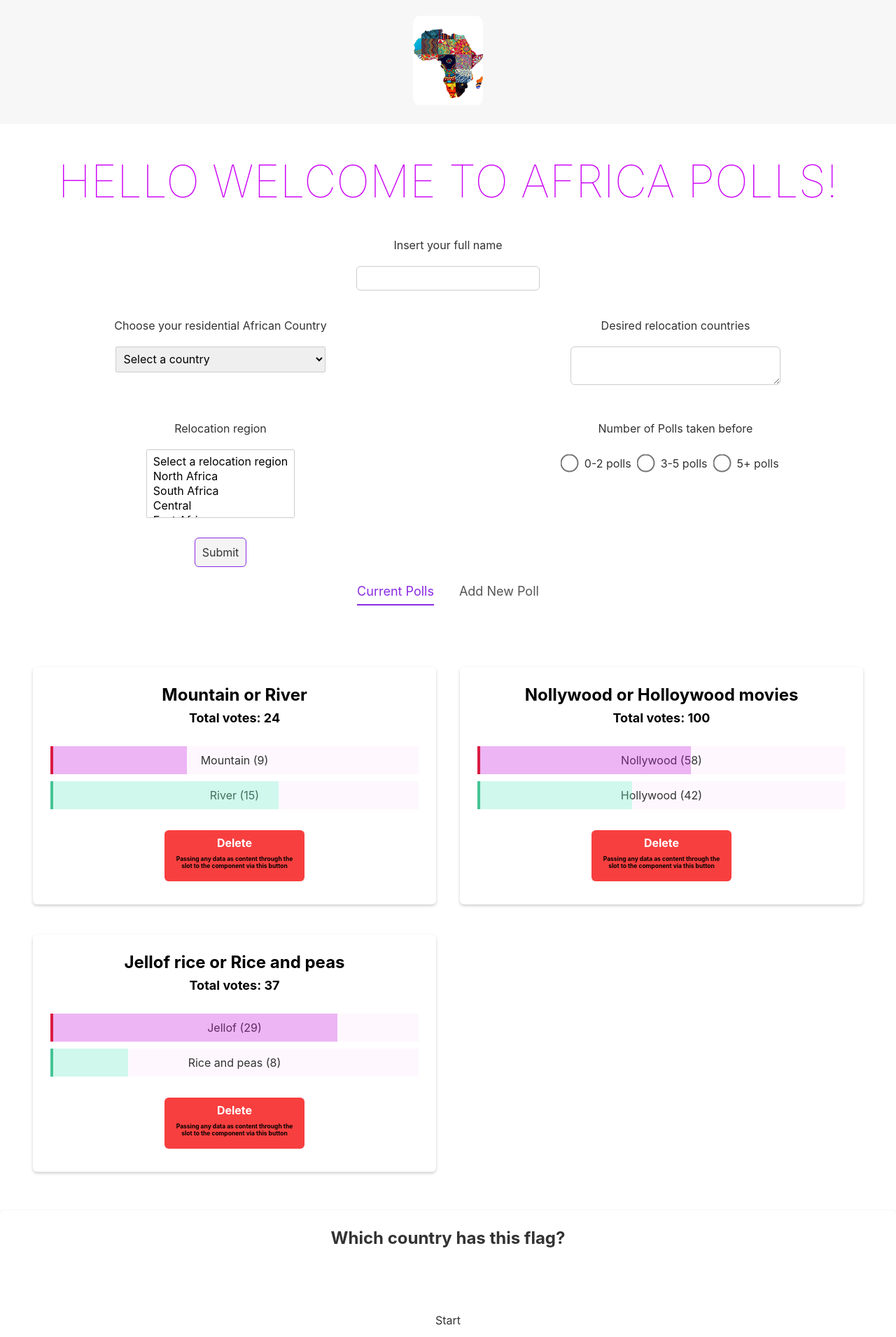
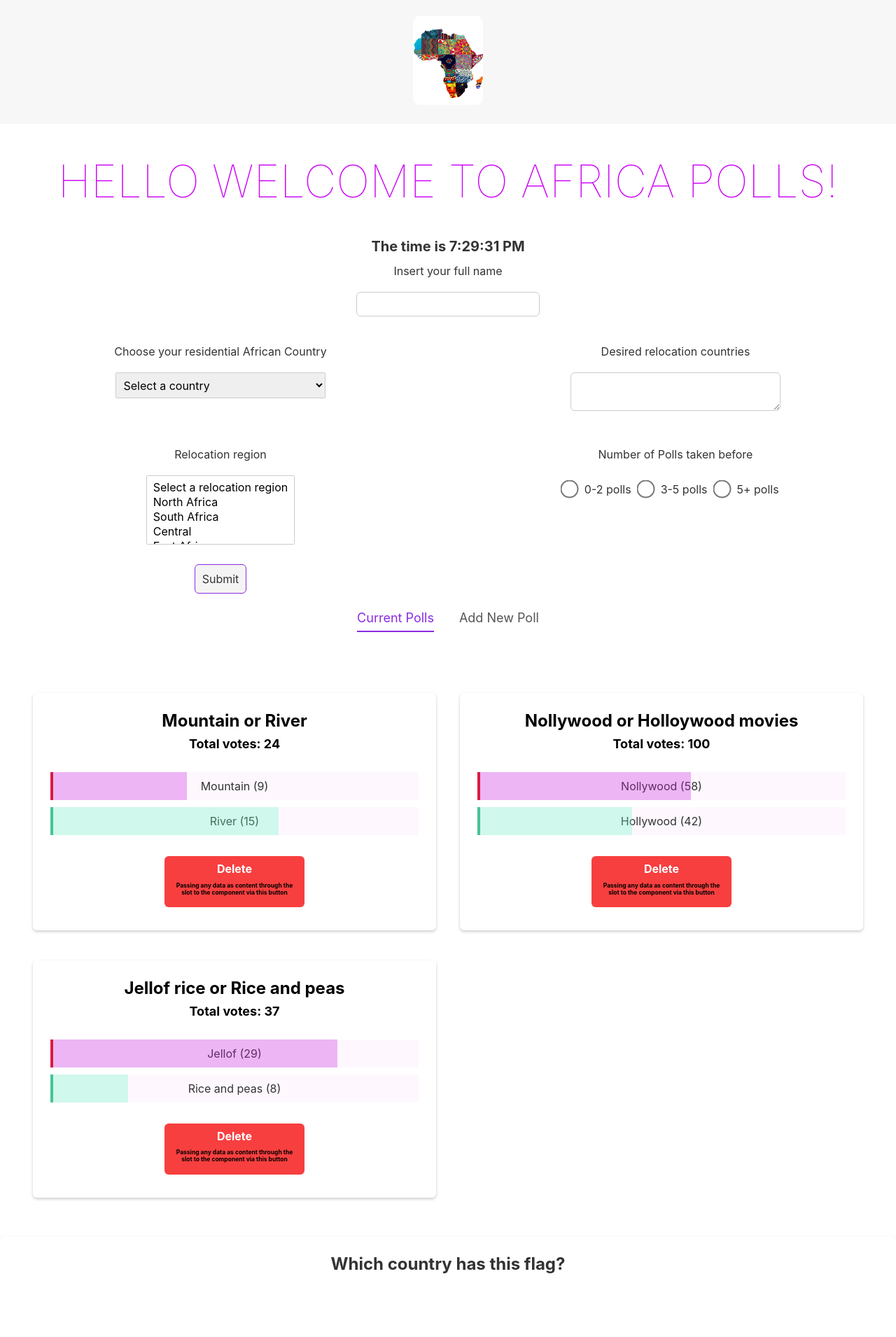
Before and after one commit to NewCoderCA/sveltepolls, a Svelte app: page / in a window 1280 px wide. Shown: the top 1910 px of the page at 70% size. Built offline with nearby package versions, Linux system fonts and the light colour scheme.

Commit message:
Adding readable store with readable function from svelte.store for a timernew date function

```diff
--- a/public/global.css
+++ b/public/global.css
@@ -11,6 +11,9 @@ body {
 	font-family: -apple-system, BlinkMacSystemFont, "Segoe UI", Roboto, Oxygen-Sans, Ubuntu, Cantarell, "Helvetica Neue", sans-serif;
 }
 
+p {
+	color: black;
+}
 a {
 	color: rgb(0,100,200);
 	text-decoration: none;
--- a/src/App.svelte
+++ b/src/App.svelte
@@ -9,6 +9,7 @@ import PollList from './components/PollList.svelte';
 import CreatePollForm from './components/CreatePollForm.svelte';
 import Tabs from './shared/Tabs.svelte';
 import Countdown from './components/Countdown.svelte'
+import Timer from './components/Timer.svelte';
 
 
 //Tabs
@@ -40,6 +41,7 @@ const handleInput = (e) => {
 <Header />
 <main>
 	<h1>Hello {username} welcome to {name} Polls!</h1>
+	<Timer />
 	<div on:change={handleChange}>Insert your full name</div>
 	<!--<input type="text" on:input={handleInput} value={username}>-->
     <!--Alternative way for two-way-binding reactive name values below-->
--- /dev/null
+++ b/src/components/Timer.svelte
@@ -0,0 +1,20 @@
+<script>
+    import { time } from '../stores/stores';
+
+    const dateFormatter = new Intl.DateTimeFormat('en', {
+        hour12: true,
+        hour: 'numeric',
+        minute: '2-digit',
+        second: '2-digit',
+    })
+</script>
+
+ <h1>The time is {dateFormatter.format($time)}</h1>
+
+<style>
+
+h1 {
+    font-size: 20px;
+}
+
+</style>
--- /dev/null
+++ b/src/stores/stores.js
@@ -0,0 +1,11 @@
+import { readable } from 'svelte/store';
+
+export const time = readable(new Date(), set => {
+    const interval = setInterval(() => {
+        set(new Date())
+    }, 1000)
+
+    return function() {
+        clearInterval(interval)
+    }
+})
```
Also changed, not shown: public/build/bundle.css, public/build/bundle.js, 1 other file (tests, documents, lock files or other folders).
